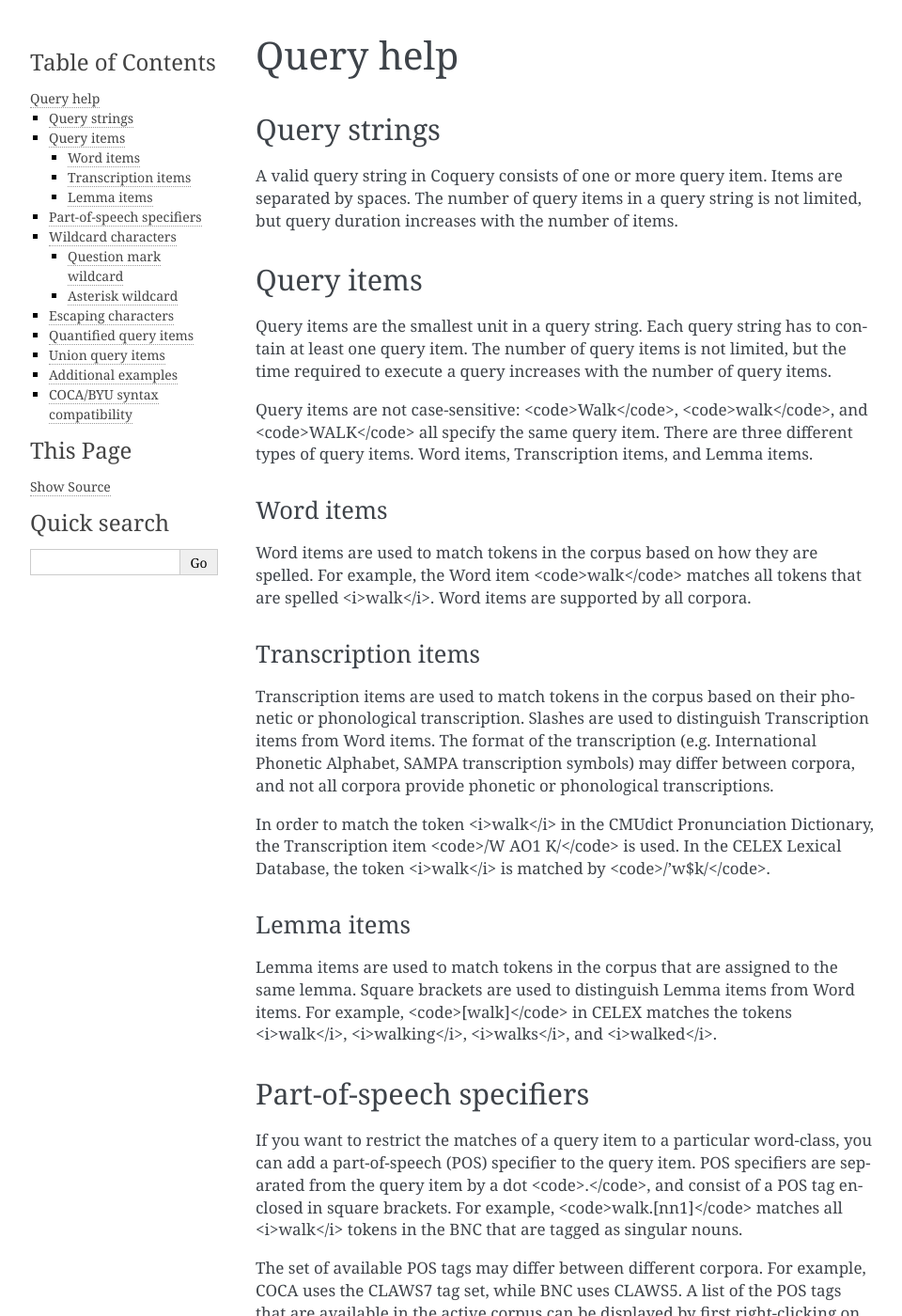
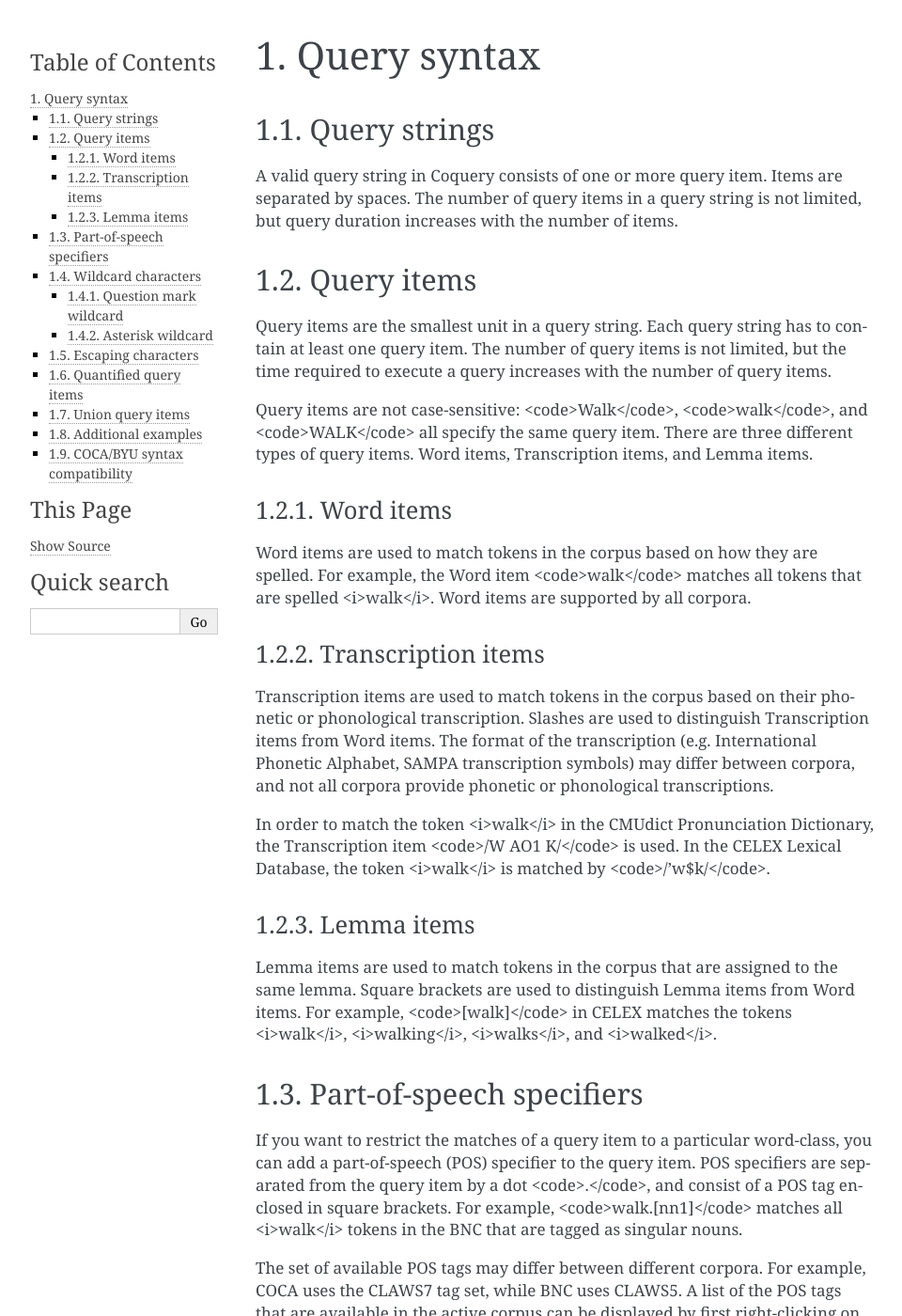
Before and after one commit to gkunter/coquery, a Sphinx documentation site: the page built from coquery/doc/source/syntax.rst, in a window 1280 px wide and 1400 px high. Shown: the whole window at 94% size, without its empty margins (148-1108 px from the left). Built offline with Sphinx 7.4.7, drawn with Linux system fonts in a browser that asks for light colours; some of the changed text lies outside the part shown.

```diff
--- a/coquery/doc/source/syntax.rst
+++ b/coquery/doc/source/syntax.rst
@@ -1,5 +1,7 @@
-Query help
-==========
+.. _syntax:
+
+Query syntax
+============
 
 Query strings
 -------------
```
Also changed, not shown: coquery/doc/source/development.rst (added, +20 -0 lines), coquery/doc/source/index.rst (+17 -32 lines).
